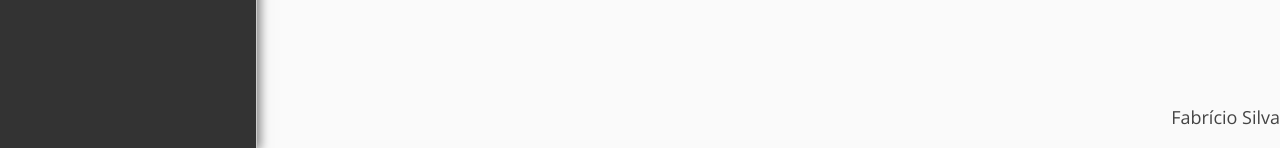
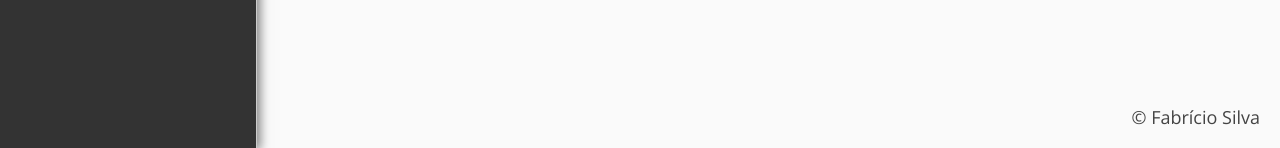
Before and after one commit to fabriciofmsilva/fabriciofmsilva.github.io, a Jekyll site: the page built from index.html, in a window 1280 px wide. Shown: the part 752-900 px from the top of the page. Built offline with Jekyll 4.4.1, drawn with Linux system fonts in a browser that asks for light colours; nearby versions of some CDN libraries.

Commit message:
Edit Footer

```diff
--- a/_includes/footer.html
+++ b/_includes/footer.html
@@ -1,5 +1,5 @@
 <footer class="footer">
-	<p class="credits">Fabrício Silva</p>
+	<p class="credits">© Fabrício Silva</p>
 </footer>
 <script src="//ajax.googleapis.com/ajax/libs/jquery/1.9.1/jquery.min.js"></script>
 <script src="/js/plugins.js"></script>
--- a/css/main.css
+++ b/css/main.css
@@ -720,7 +720,9 @@ textarea {
 	bottom: 0;
 	right: 0;
 }
-
+.credits {
+  padding-right: 20px;
+}
 
 
 
```
